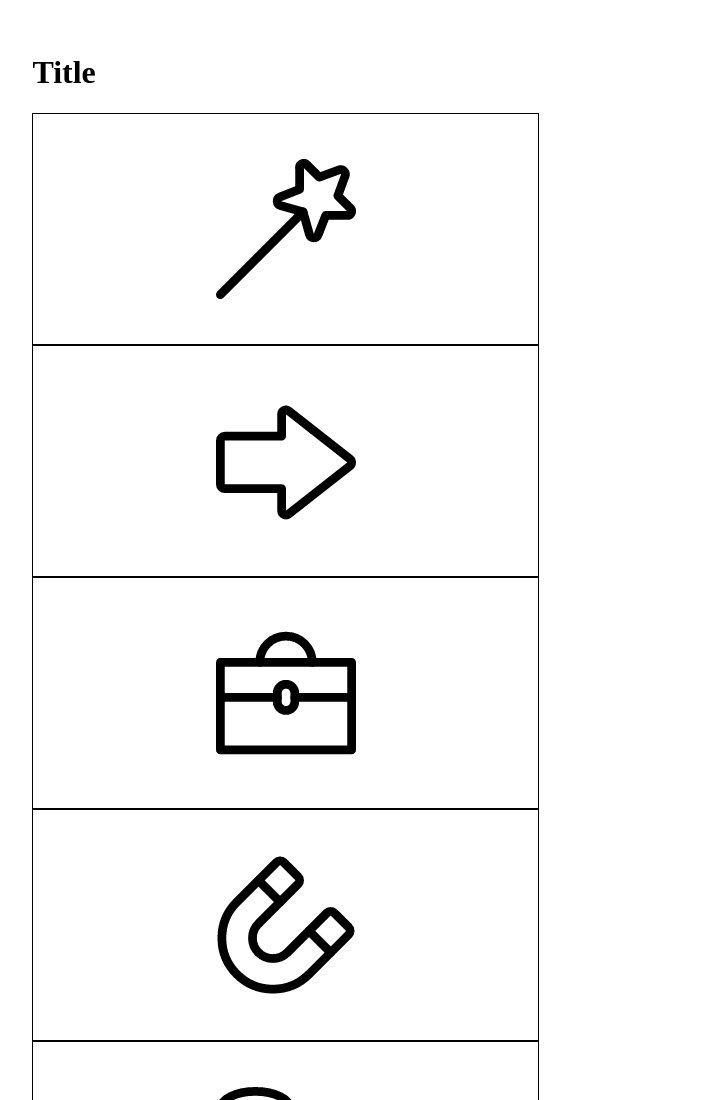
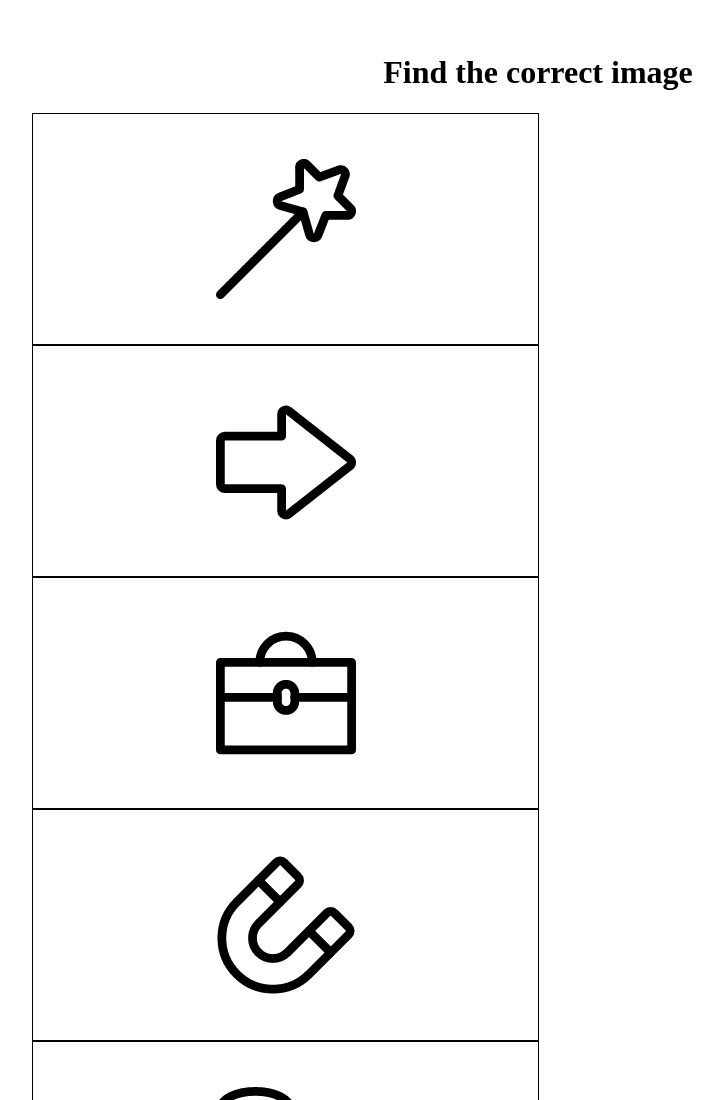
Before and after one commit to andrewwang86/hci-experiment, a plain HTML site: page test.html in a window 1280 px wide. Shown: the top 1100 px of the page, without its empty margins (102-825 px from the left). Drawn offline with Linux system fonts and the light colour scheme.

Commit message:
Add files via upload

```diff
--- a/test.html
+++ b/test.html
@@ -2,9 +2,14 @@
 <html>
 <head>
 	<meta charset="utf-8">
-	<title>Welcome</title>
+	<title>Experiment test page</title>
 
 	<style>
+
+		h1
+		{
+	        text-align: center;
+		}
 
 		/* creates margins on both sides */
 		.main-container
@@ -56,7 +61,7 @@
 <body>
 
 	<div class="main-container">
-		<h1>Title</h1>
+		<h1>Find the correct image</h1>
 		<div class="row">
 			<div class="column-container">
 
```
Lines whose indentation alone changed are shown as unchanged.
